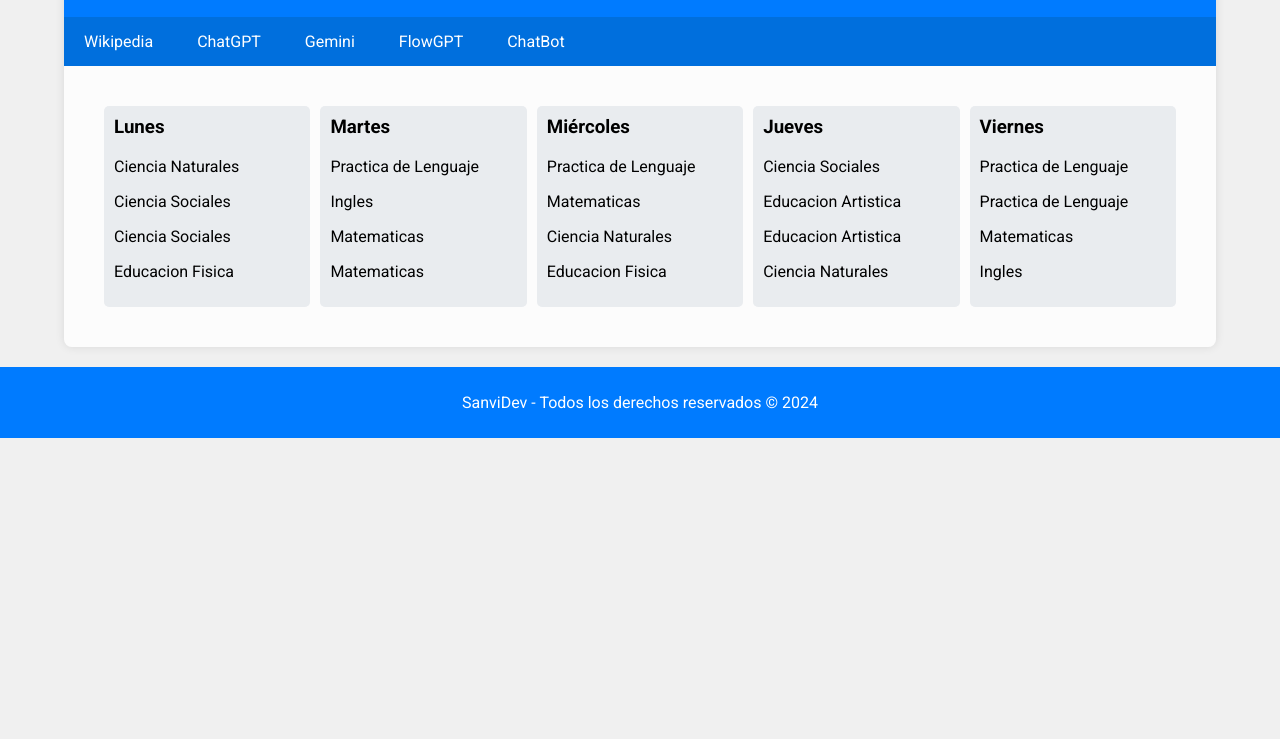
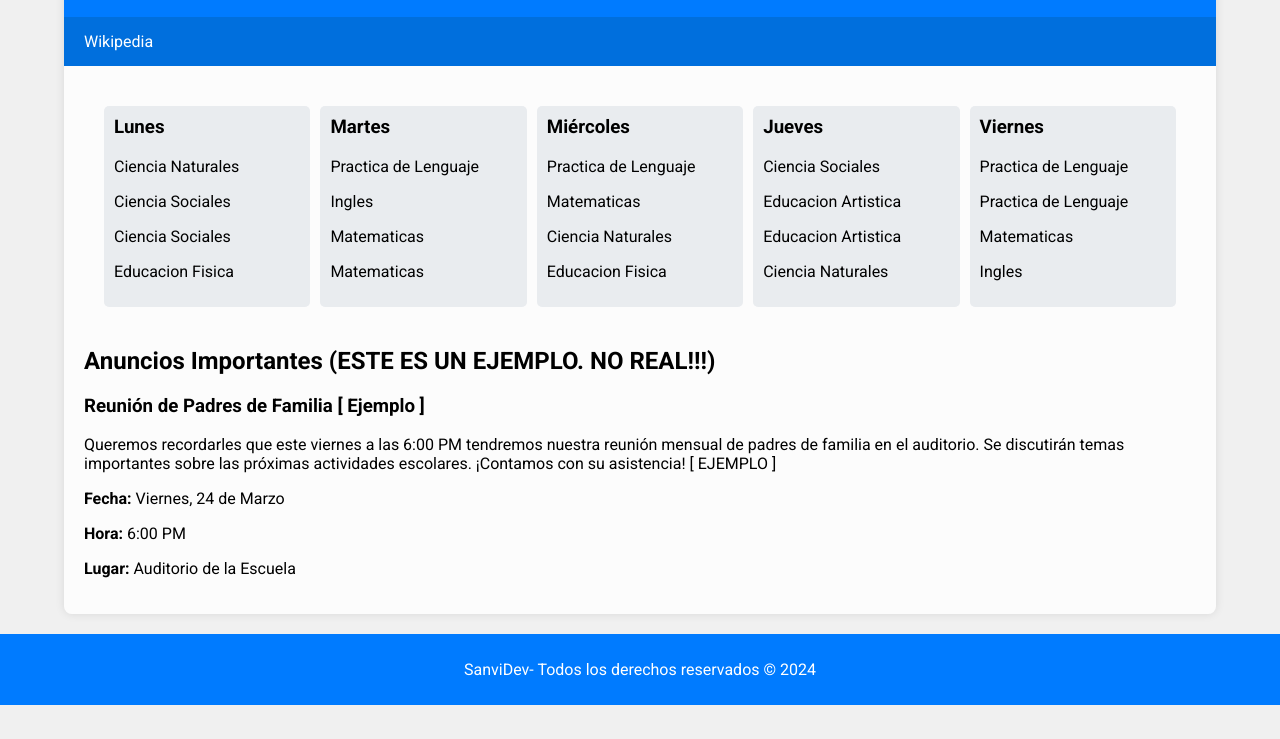
Before and after one commit to SanviGitHub/6TOA, a plain HTML site: page index.html in a window 1280 px wide. Shown: the part 61-800 px from the top of the page. Drawn offline with Linux system fonts and the light colour scheme.

Commit message:
Update index.html

```diff
--- a/index.html
+++ b/index.html
@@ -4,7 +4,6 @@
     <link href="https://fonts.googleapis.com/css2?family=Roboto:wght@400;700&display=swap" rel="stylesheet">
     <meta charset="UTF-8">
     <meta name="viewport" content="width=device-width, initial-scale=1.0">
-    <link rel="icon" type="image/png" href="file.png">
     <title>Curso 6to A</title>
     <link href="https://fonts.googleapis.com/css2?family=Roboto:wght@400;700&display=swap" rel="stylesheet">
     <link rel="stylesheet" href="inicio.css">
@@ -17,10 +16,6 @@
         <nav>
             <ul>
                 <li><a href="wiki.html" class="button">Wikipedia</a></li>
-                <li><a href="https://chat.openai.com/" class="button">ChatGPT</a></li>
-                <li><a href="https://gemini.google.com/app" class="button">Gemini</a></li>
-                <li><a href="https://flowgpt.com/" class="button">FlowGPT</a></li>
-                <li><a href="https://chat.chatbotapp.ai//" class="button">ChatBot</a></li>
 
             </ul>
         </nav>
@@ -62,12 +57,23 @@
                     <p>Ingles</p>
                 </div>
             </div>
+            <section class="announcements">
+                <h2>Anuncios Importantes (ESTE ES UN EJEMPLO. NO REAL!!!)</h2>
+                <div class="announcement">
+                    <h3>Reunión de Padres de Familia [ Ejemplo ]</h3>
+                    <p>Queremos recordarles que este viernes a las 6:00 PM tendremos nuestra reunión mensual de padres de familia en el auditorio. Se discutirán temas importantes sobre las próximas actividades escolares. ¡Contamos con su asistencia! [ EJEMPLO ]</p>
+                    <p><b>Fecha:</b> Viernes, 24 de Marzo</p>
+                    <p><b>Hora:</b> 6:00 PM </p>
+                    <p><b>Lugar:</b> Auditorio de la Escuela</p>
+                </div>
+            </section>
+            <!-- Fin de la sección de Anuncios -->
                     <!-- Repite la estructura <div class="day"> para los demás días de la semana -->
                 </div>
             </section>
         </main>
         <footer>
-            <p>SanviDev - Todos los derechos reservados © 2024</p>
+            <p>SanviDev- Todos los derechos reservados © 2024</p>
         </footer>
     </div>
 </body>
```
